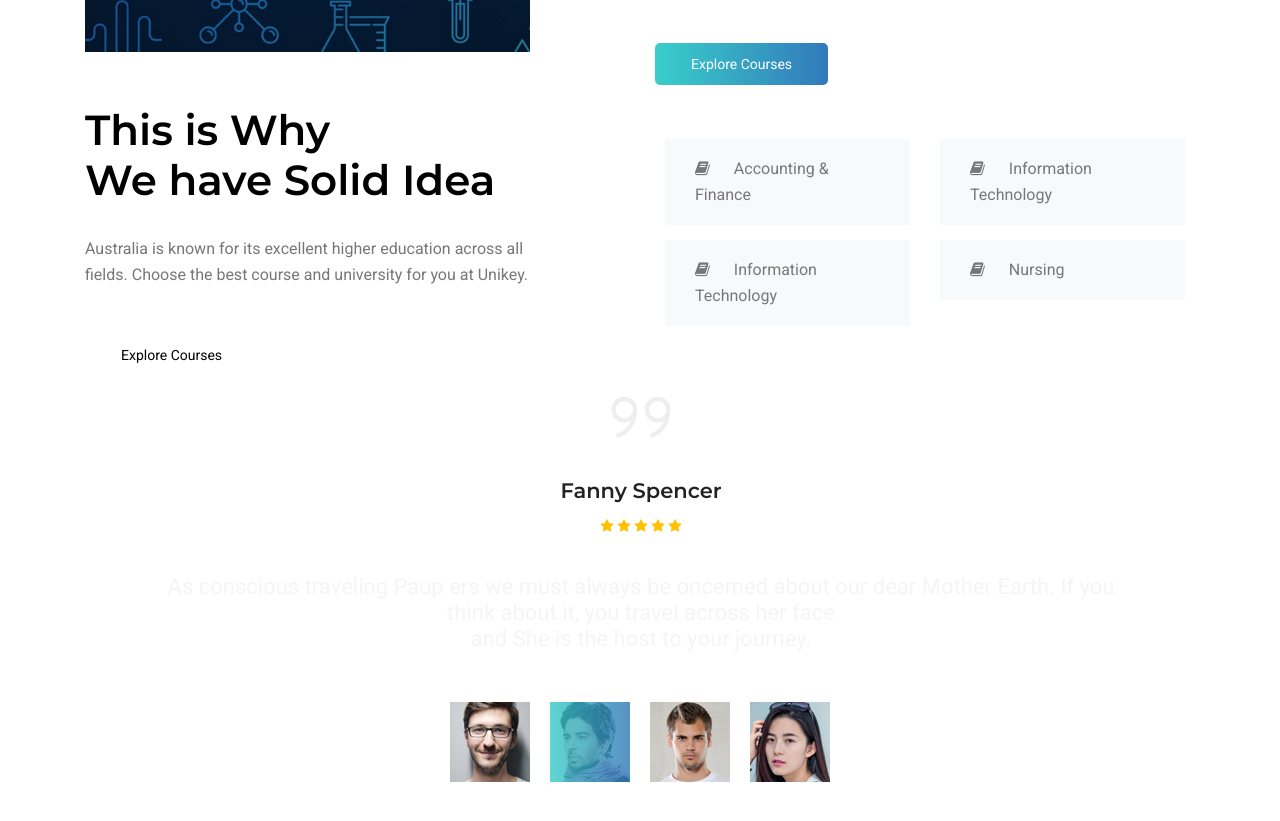
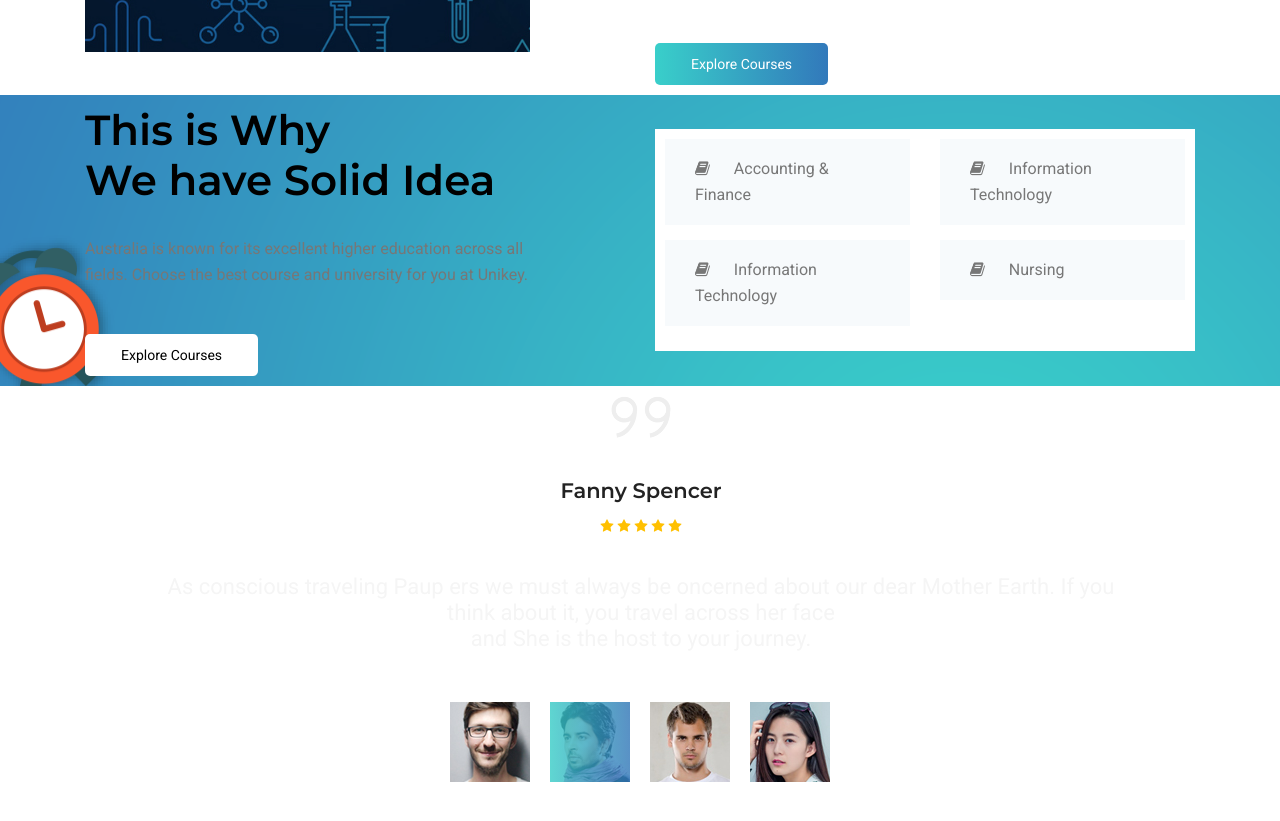
Before and after one commit to sureshekanayake/Unikey-Global-Website, a plain HTML site: page index.html in a window 1280 px wide. Shown: the part 1256-2077 px from the top of the page. Drawn offline with nearby package versions, Linux system fonts and the light colour scheme; some packages are replaced by stand-ins of ours; the site is published under a folder, as on GitHub Pages, so addresses that start at the root find nothing.

Commit message:
third commit

```diff
--- a/css/main.css
+++ b/css/main.css
@@ -2471,7 +2471,7 @@ body.mobile-nav-active #mobile-nav-toggle {
 }
 
 .courses-area {
-  background: url("/img/header-bg.png");
+  background: url(../img/header-bg.png);
 }
 .courses-area .courses-right {
   background: #fff;
```
